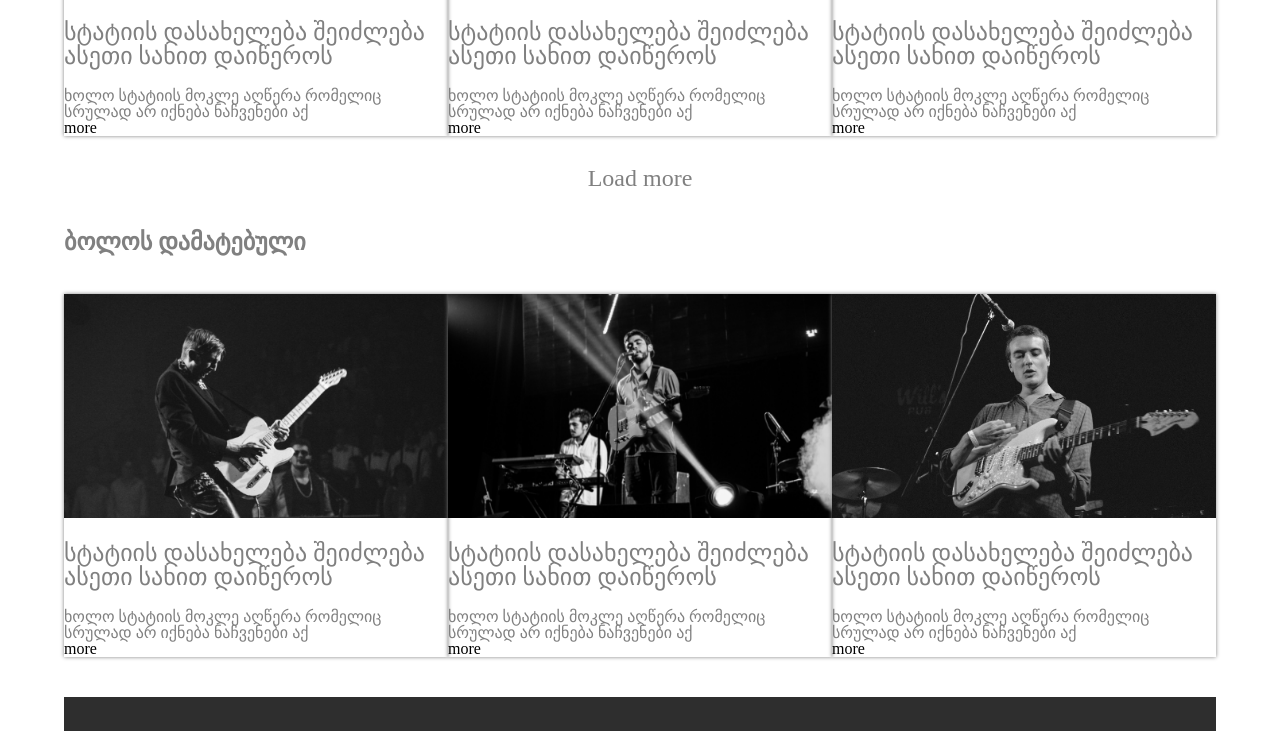
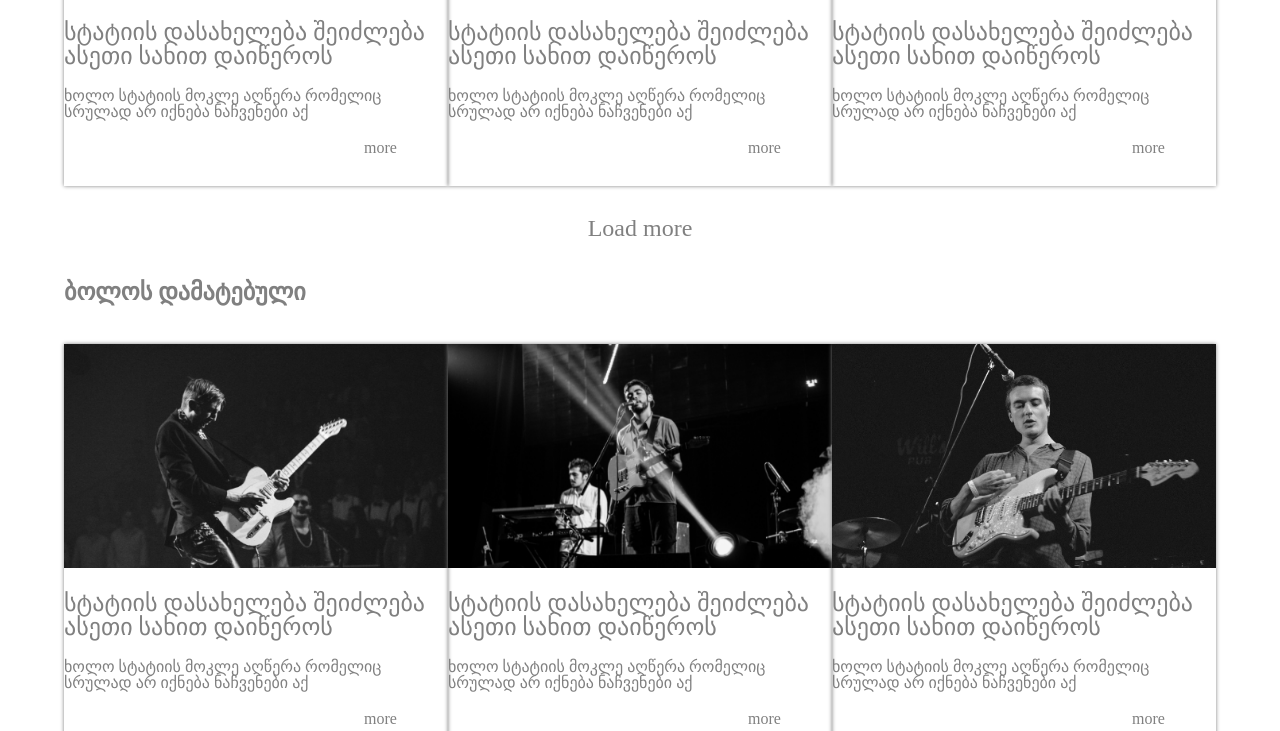
Before and after one commit to Sophie03/Xd--lesson-7, a plain HTML site: page index.html in a window 1280 px wide. Shown: the part 894-1625 px from the top of the page. Drawn offline with Linux system fonts and the light colour scheme.

Commit message:
add more alignement

```diff
--- a/css/style.css
+++ b/css/style.css
@@ -62,8 +62,14 @@ body{
 }
 .banner-read{
 	font-size: 16px;
-	color: grey
+	color: grey;
 	margin:20px 60px 30px 60px;
+}
+.banner-more{
+	font-size: 16px;
+	color: grey;
+	margin:20px 0px 30px 300px;
+
 }
 /*popular section*/
 
```
